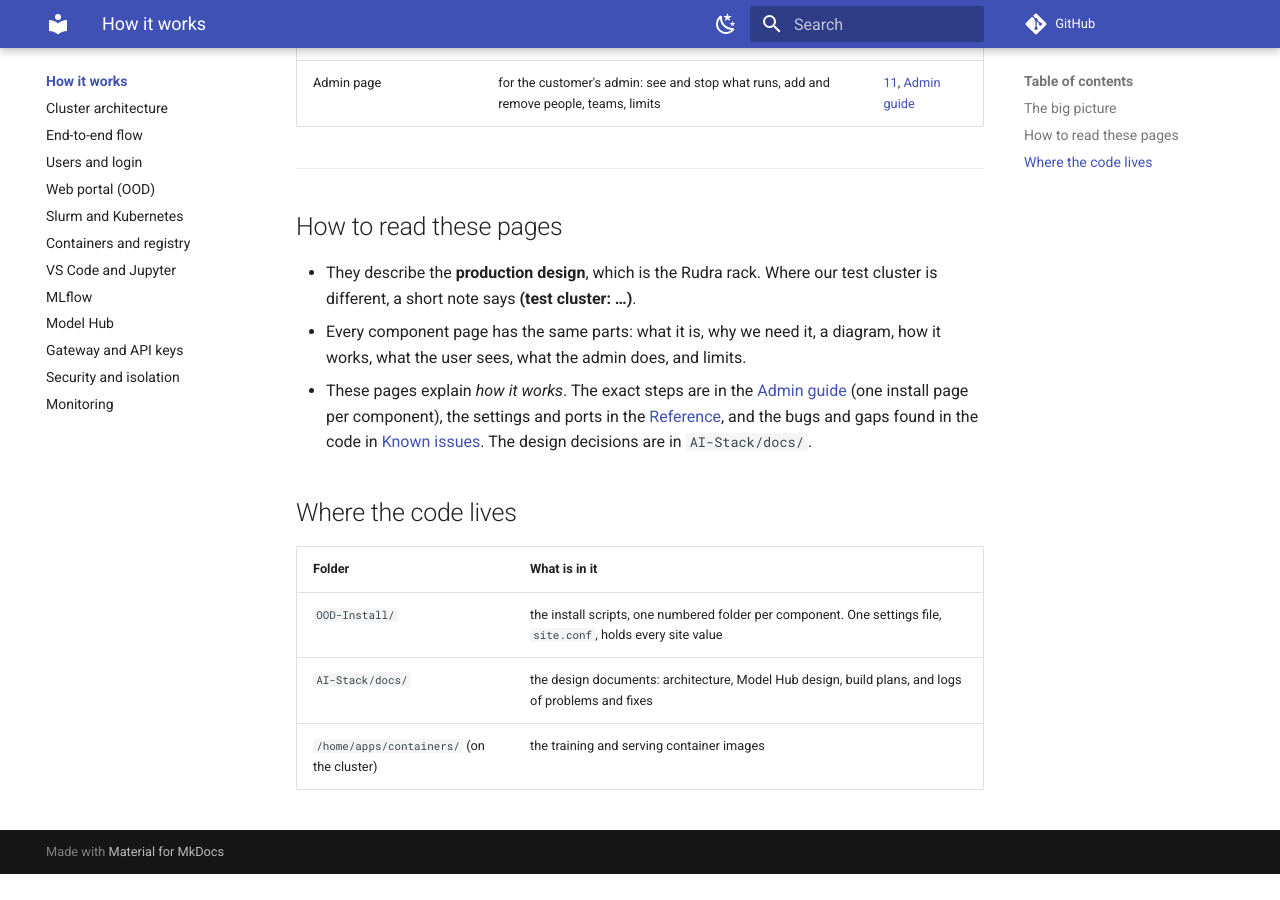
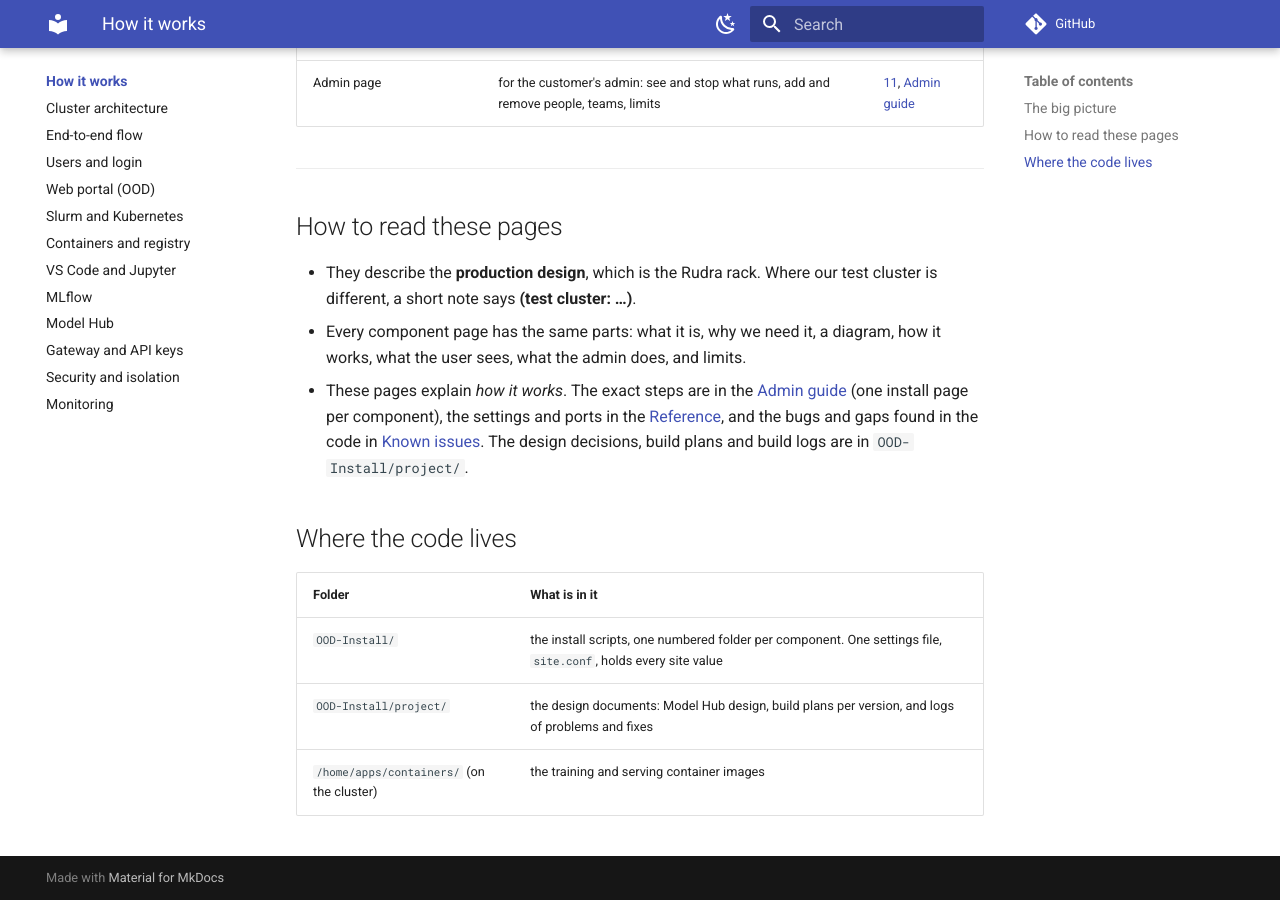
Before and after one commit to Ankush610/AI-Factory-Docs, an MkDocs documentation site: the page built from docs/how-it-works/index.md, in a window 1280 px wide and 900 px high, scrolled down 1709 px. Built offline with MkDocs 1.6.1 and Material for MkDocs 9.7.7, drawn with Linux system fonts in a browser that asks for light colours; comment, search, counter and statistics services are not loaded; before the commit the page ends 2583 px from its top, so only the background shows below that.

Commit message:
Point design references at OOD-Install/project (AI-Stack removed)

```diff
--- a/docs/how-it-works/index.md
+++ b/docs/how-it-works/index.md
@@ -72,12 +72,12 @@ flowchart TB
   sees, what the admin does, and limits.
 - These pages explain *how it works*. The exact steps are in the [Admin guide](../admin/index.md) (one install page
   per component), the settings and ports in the [Reference](../reference/index.md), and the bugs and gaps found in
-  the code in [Known issues](../known-issues/index.md). The design decisions are in `AI-Stack/docs/`.
+  the code in [Known issues](../known-issues/index.md). The design decisions, build plans and build logs are in `OOD-Install/project/`.
 
 ## Where the code lives
 
 | Folder | What is in it |
 |---|---|
 | `OOD-Install/` | the install scripts, one numbered folder per component. One settings file, `site.conf`, holds every site value |
-| `AI-Stack/docs/` | the design documents: architecture, Model Hub design, build plans, and logs of problems and fixes |
+| `OOD-Install/project/` | the design documents: Model Hub design, build plans per version, and logs of problems and fixes |
 | `/home/apps/containers/` (on the cluster) | the training and serving container images |
```
Also changed, not shown: CLAUDE.md (+4 -0 lines), docs/how-it-works/09-model-hub.md (+1 -1 lines), docs/known-issues/keycloak.md (+1 -1 lines).
